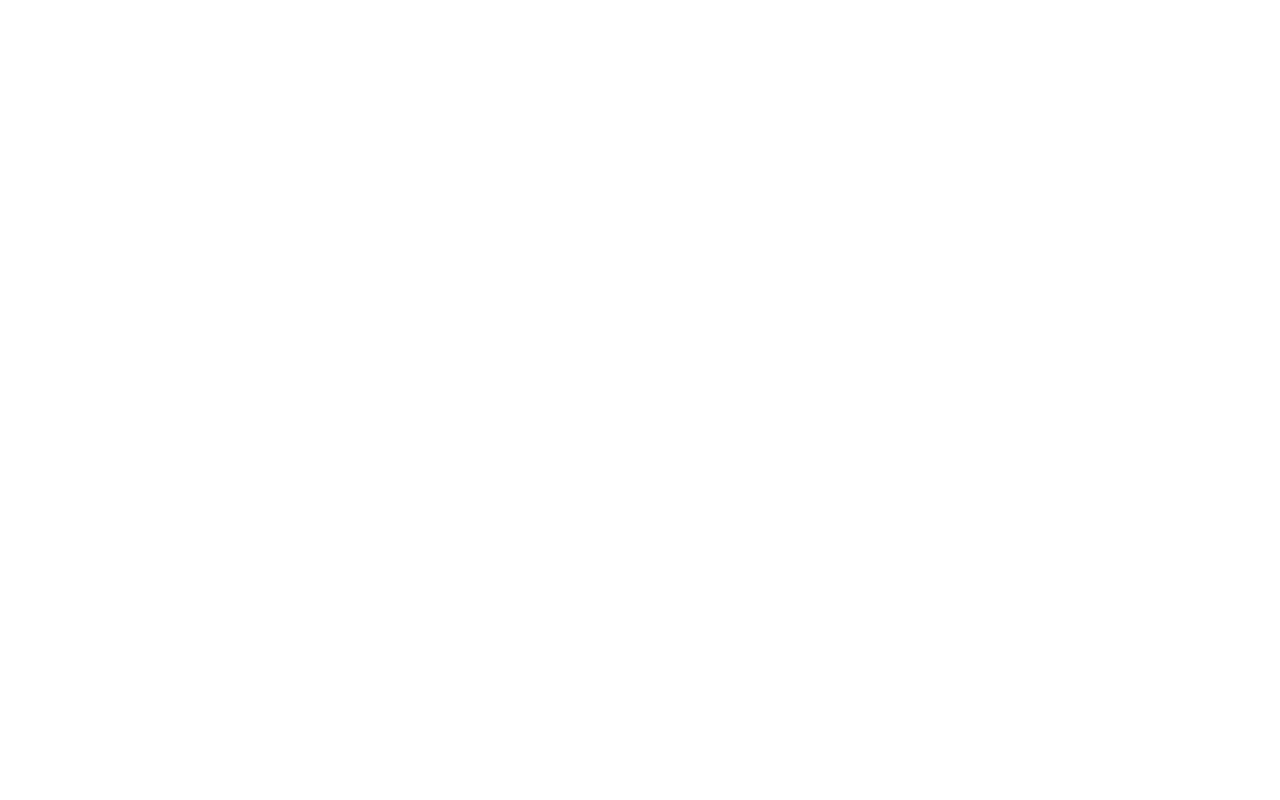
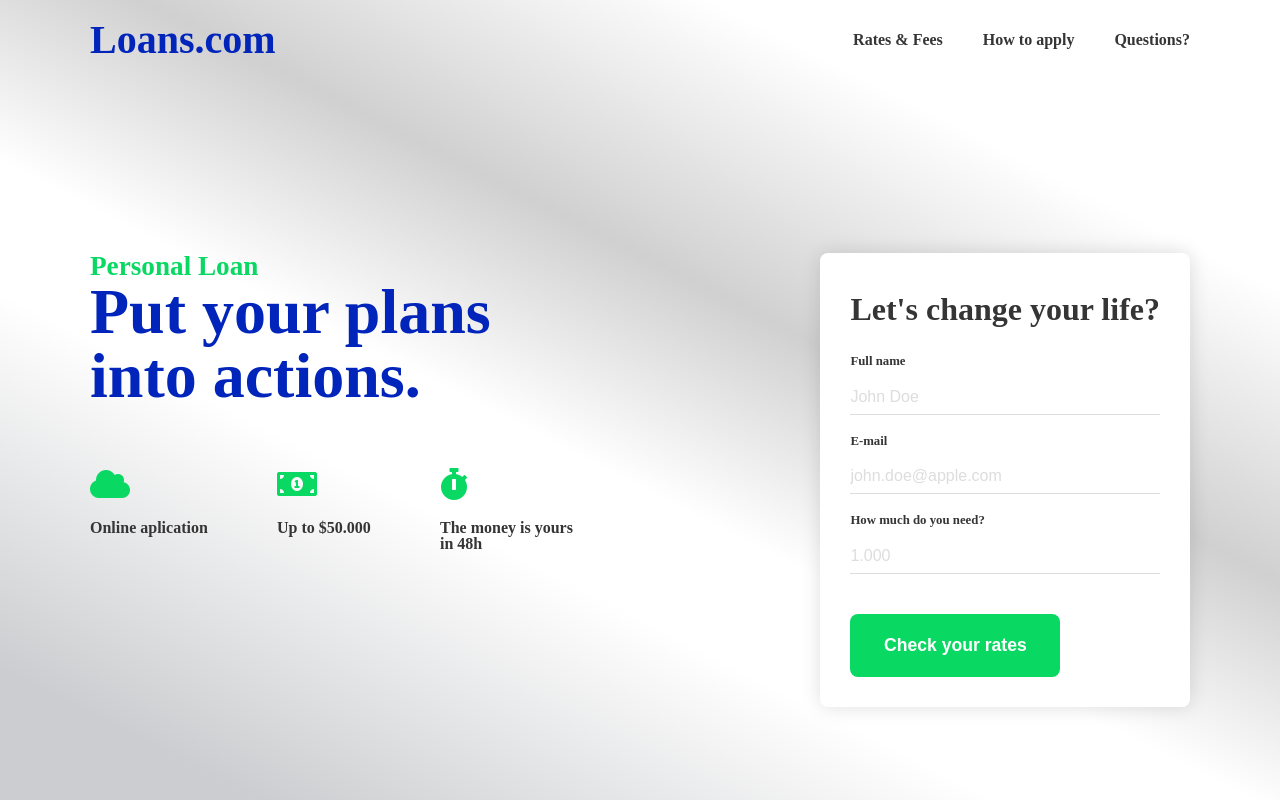
Before and after one commit to yanicorn3000/Loans, a website built with Vite: page src/index.html in a window 1280 px wide. Built offline with nearby package versions, Linux system fonts and the light colour scheme.

Commit message:
ukończony html i style strony

```diff
--- a/src/css/style.css
+++ b/src/css/style.css
@@ -0,0 +1,276 @@
+* {
+  box-sizing: border-box;
+}
+
+:root {
+  /* COLORS */
+  --main-color: rgb(1, 36, 186);
+  --accent-color: rgb(9, 216, 98);
+  --text-color: rgb(53, 53, 53);
+  --basic-shadow-color: rgba(0, 0, 0, 0.13);
+  --basic-color-light: rgb(255, 255, 255);
+  --text-color-muted: rgb(221, 221, 221);
+
+  /* BORDERS */
+
+  --basic-border-radius: 8px;
+
+  /* FONTS */
+  --basic-font-family: "Montserrat", sans-serif;
+}
+
+/* GLOBAL STYLES*/
+html {
+  height: 100%;
+  background-color: rgba(204, 205, 208, 1);
+  background-image: linear-gradient(
+    27deg,
+    rgba(204, 205, 208, 1) 9%,
+    rgba(255, 255, 255, 1) 35%,
+    rgba(255, 255, 255, 1) 44%,
+    rgba(208, 208, 208, 1) 60%,
+    rgba(255, 255, 255, 1) 80%,
+    rgba(255, 255, 255, 1) 72%
+  );
+  overflow: hidden;
+}
+
+body {
+  height: 100%;
+  width: 100%;
+  font-family: "Montserrat", sans-serif;
+  font-optical-sizing: auto;
+  font-style: normal;
+  overflow: auto;
+}
+
+a {
+  text-decoration: none;
+}
+
+.container {
+  margin: 0 auto;
+  width: 1100px;
+}
+
+/* HEADER STYLES*/
+
+.page__header .container {
+  display: flex;
+  justify-content: space-between;
+  align-items: center;
+  height: 100%;
+}
+
+.page__header {
+  height: 80px;
+  width: 100%;
+}
+
+.page__logo a {
+  color: var(--main-color);
+  font-weight: 700;
+  font-size: 2.5rem;
+}
+
+.page__menu {
+  height: 100%;
+}
+
+.page__menu-items {
+  display: flex;
+  align-items: center;
+  justify-content: center;
+  gap: 40px;
+  height: 100%;
+}
+
+.page__menu-item a {
+  color: var(--text-color);
+  font-weight: 600;
+}
+
+.page__menu-item {
+  position: relative;
+  height: 100%;
+  display: flex;
+  flex-direction: column;
+  justify-content: center;
+}
+
+.page__menu-item a::after {
+  content: "";
+  display: block;
+  background-color: var(--accent-color);
+  height: 3px;
+  position: absolute;
+  bottom: 0;
+  left: 0;
+  width: 0%;
+  transition: width 0.2s ease-in;
+}
+
+.page__menu-item a:hover::after {
+  width: 100%;
+}
+
+.page__menu-item a:hover {
+  color: var(--accent-color);
+}
+
+/* MAIN STYLES */
+
+/* INFO STYLES */
+
+.intro .container {
+  display: flex;
+  align-items: flex-start;
+  justify-content: space-between;
+  flex-wrap: wrap;
+}
+
+.intro {
+  display: flex;
+  flex-direction: column;
+  height: 100vh;
+}
+
+.intro::before,
+.intro::after {
+  width: 100%;
+
+  flex: 1 1 auto;
+  content: "";
+  display: block;
+}
+
+.intro__info {
+  display: flex;
+  flex-direction: column;
+  gap: 60px;
+  justify-content: center;
+  text-align: left;
+  max-width: 60%;
+}
+
+.info__subtitle {
+  color: var(--accent-color);
+  font-size: 1.7rem;
+  font-weight: 700;
+}
+
+.info__title {
+  color: var(--main-color);
+  font-size: 4rem;
+  font-weight: 700;
+  max-width: 500px;
+}
+
+.info__benefits .info__benefits-items {
+  display: flex;
+  justify-content: space-between;
+  gap: 20px;
+  align-items: flex-start;
+}
+
+.info__benefits-item p {
+  color: var(--text-color);
+  font-size: 1rem;
+  font-weight: 600;
+  display: flex;
+  align-items: flex-start;
+  justify-content: center;
+  flex-direction: column;
+  gap: 20px;
+  max-width: 150px;
+}
+
+.text-1::before {
+  content: "\f0c2";
+  display: block;
+  font-family: "Font Awesome 5 Free";
+  color: var(--accent-color);
+  font-weight: 700;
+  font-size: 2rem;
+}
+
+.text-2::before {
+  content: "\f3d1";
+  display: block;
+  font-family: "Font Awesome 5 Free";
+  color: var(--accent-color);
+  font-weight: 700;
+  font-size: 2rem;
+}
+
+.text-3::before {
+  content: "\f2f2";
+  display: block;
+  font-family: "Font Awesome 5 Free";
+  color: var(--accent-color);
+  font-weight: 700;
+  font-size: 2rem;
+}
+
+/* FORM STYLES */
+
+.intro__form {
+  background-color: var(--basic-color-light);
+  border-radius: var(--basic-border-radius);
+  box-shadow: 0 0 20px var(--basic-shadow-color);
+  display: flex;
+  flex-direction: column;
+  gap: 20px;
+  padding: 30px;
+  justify-content: flex-start;
+}
+
+.form__title {
+  color: var(--text-color);
+  font-size: 2rem;
+  font-weight: 700;
+  margin: 10px 0;
+}
+
+.form__field {
+  font-size: 0.8rem;
+  font-weight: 600;
+  color: var(--text-color);
+  display: flex;
+  flex-direction: column;
+  gap: 12px;
+}
+
+.form__input {
+  padding: 8px 0;
+  border-top: none;
+  border-left: none;
+  border-right: none;
+  font-size: 16px;
+  border-bottom: 1px solid var(--text-color-muted);
+}
+.form__input:focus {
+  border-bottom: 1px solid var(--accent-color);
+}
+
+.form__button {
+  width: 210px;
+  padding: 20px 30px;
+  border-radius: var(--basic-border-radius);
+  background-color: var(--accent-color);
+  border: 1px solid transparent;
+  color: var(--basic-color-light);
+  font-weight: 600;
+  font-size: 1.1rem;
+  margin-top: 20px;
+}
+
+.form__button:hover {
+  border: 1px solid var(--accent-color);
+  color: var(--accent-color);
+  background-color: var(--basic-color-light);
+}
+
+input::placeholder {
+  color: var(--text-color-muted);
+}
--- a/src/index.html
+++ b/src/index.html
@@ -4,6 +4,12 @@
     <meta charset="UTF-8" />
     <meta name="viewport" content="width=device-width, initial-scale=1.0" />
     <title>Loans</title>
+    <link rel="preconnect" href="https://fonts.googleapis.com" />
+    <link rel="preconnect" href="https://fonts.gstatic.com" crossorigin />
+    <link
+      href="https://fonts.googleapis.com/css2?family=Montserrat:ital,wght@0,100..900;1,100..900&family=Open+Sans:ital,wght@0,300..800;1,300..800&family=Raleway:ital,wght@0,100..900;1,100..900&display=swap"
+      rel="stylesheet"
+    />
     <link
       rel="stylesheet"
       href="https://cdnjs.cloudflare.com/ajax/libs/font-awesome/5.9.0/css/all.min.css"
@@ -12,5 +18,83 @@
     <link rel="stylesheet" href="css/reset.css" />
     <link rel="stylesheet" href="css/style.css" />
   </head>
-  <body></body>
+  <body>
+    <header>
+      <div class="page__header">
+        <div class="container">
+          <div class="page__logo">
+            <a href="">Loans.com</a>
+          </div>
+          <nav class="page__menu">
+            <ul class="page__menu-items">
+              <li class="page__menu-item"><a href="">Rates & Fees</a></li>
+              <li class="page__menu-item"><a href="">How to apply</a></li>
+              <li class="page__menu-item"><a href="">Questions?</a></li>
+            </ul>
+          </nav>
+        </div>
+      </div>
+    </header>
+    <main>
+      <div class="intro">
+        <div class="container">
+          <section class="intro__info">
+            <div class="info__header">
+              <h3 class="info__subtitle">Personal Loan</h3>
+              <h1 class="info__title">Put your plans into actions.</h1>
+            </div>
+            <div class="info__benefits">
+              <ul class="info__benefits-items">
+                <li class="info__benefits-item">
+                  <p class="text-1">Online aplication</p>
+                </li>
+                <li class="info__benefits-item">
+                  <p class="text-2">Up to $50.000</p>
+                </li>
+                <li class="info__benefits-item">
+                  <p class="text-3">The money is yours in 48h</p>
+                </li>
+              </ul>
+            </div>
+          </section>
+
+          <form class="intro__form">
+            <h2 class="form__title">Let's change your life?</h2>
+            <div class="form__field">
+              <label for="name">Full name</label>
+              <input
+                type="text"
+                id="name"
+                name="name"
+                placeholder="John Doe"
+                class="form__input"
+              />
+            </div>
+            <div class="form__field">
+              <label for="name">E-mail</label>
+              <input
+                type="email"
+                id="email"
+                name="email"
+                placeholder="john.doe@apple.com"
+                class="form__input"
+              />
+            </div>
+            <div class="form__field">
+              <label for="number">How much do you need?</label>
+              <input
+                type="numer"
+                id="number"
+                name="number"
+                placeholder="1.000"
+                class="form__input"
+              />
+            </div>
+
+            <button type="submit" class="form__button">Check your rates</button>
+          </form>
+        </div>
+      </div>
+    </main>
+  </body>
 </html>
```
